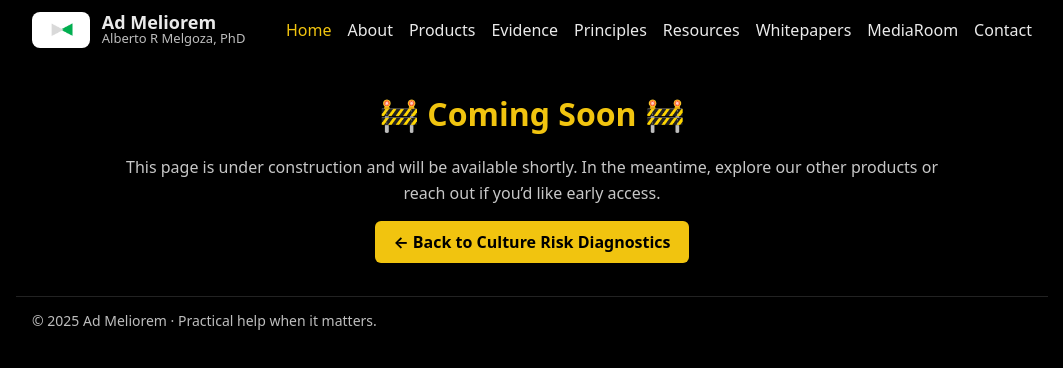
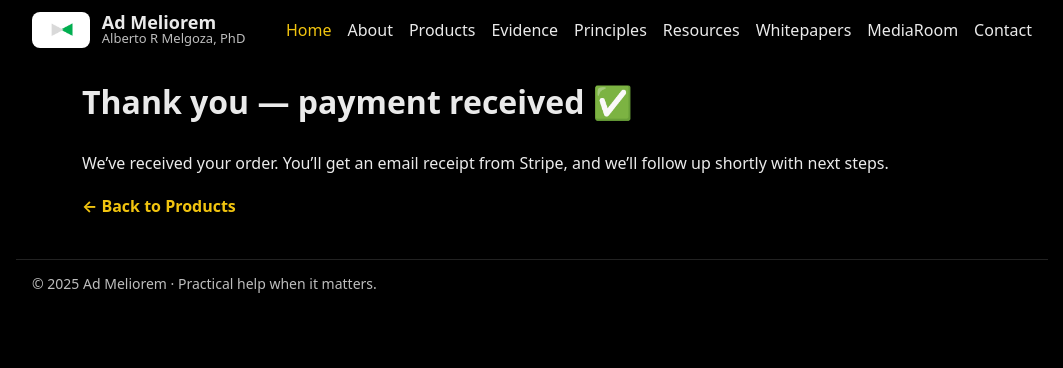
Before and after one commit to AlbertoRMelgoza/AdMeliorem, a Next.js app: page /success in a window 1280 px wide. Before the commit this address had no page. Shown: the top 368 px of the page, without its empty margins (108-1171 px from the left). Built offline with nearby package versions, Linux system fonts and the light colour scheme.

Commit message:
Create page.tsx

```diff
--- /dev/null
+++ b/app/success/page.tsx
@@ -0,0 +1,35 @@
+import type { CSSProperties } from "react";
+import Link from "next/link";
+
+export const metadata = {
+  title: "Payment successful — Ad Meliorem",
+};
+
+export default function SuccessPage({
+  searchParams,
+}: {
+  searchParams?: { session_id?: string };
+}) {
+  const wrap: CSSProperties = { maxWidth: 900, margin: "28px auto", padding: "0 16px", lineHeight: 1.65 };
+
+  return (
+    <main style={wrap}>
+      <h1 style={{ marginTop: 0 }}>Thank you — payment received ✅</h1>
+      <p>
+        We’ve received your order. You’ll get an email receipt from Stripe, and we’ll follow up shortly with next steps.
+      </p>
+
+      {searchParams?.session_id && (
+        <p style={{ opacity: 0.8, fontSize: 14 }}>
+          Reference: <code>{searchParams.session_id}</code>
+        </p>
+      )}
+
+      <p style={{ marginTop: 16 }}>
+        <Link href="/products" style={{ color: "#f1c40f", textDecoration: "none", fontWeight: 700 }}>
+          ← Back to Products
+        </Link>
+      </p>
+    </main>
+  );
+}
```
